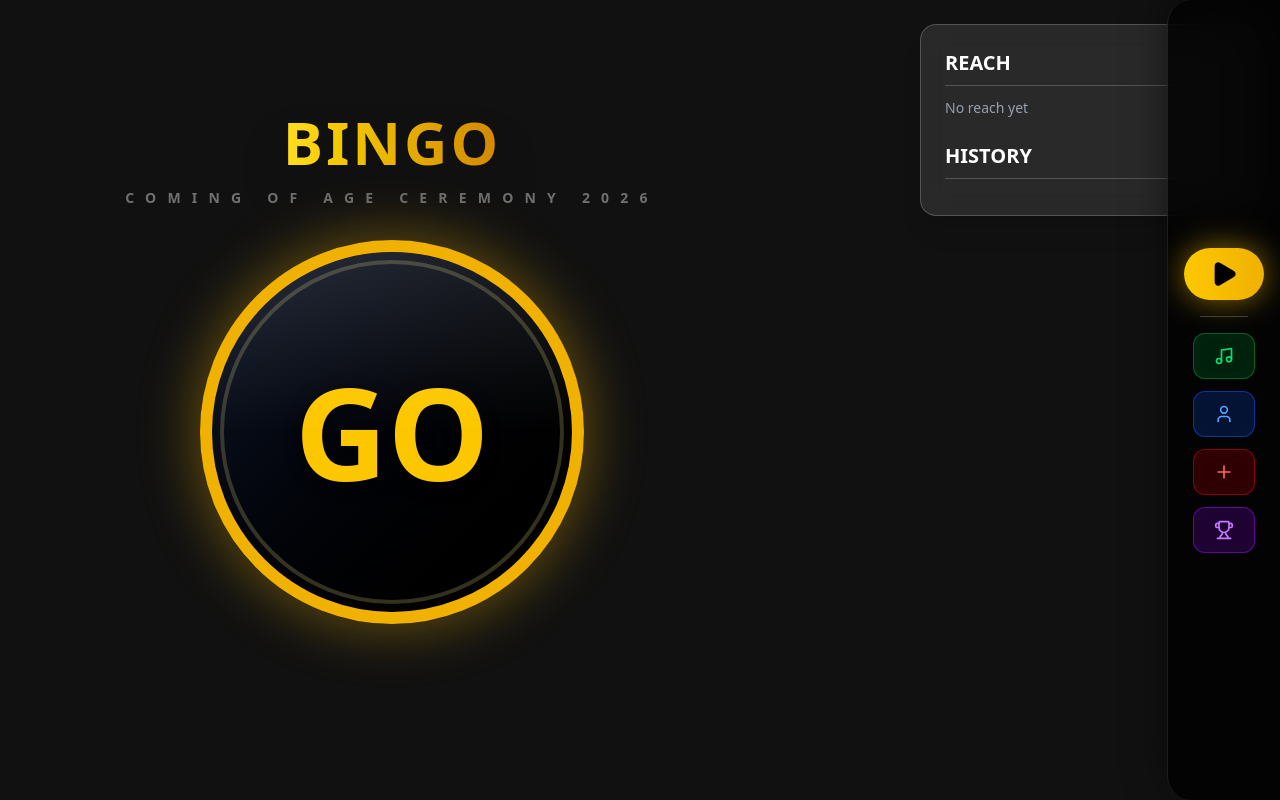
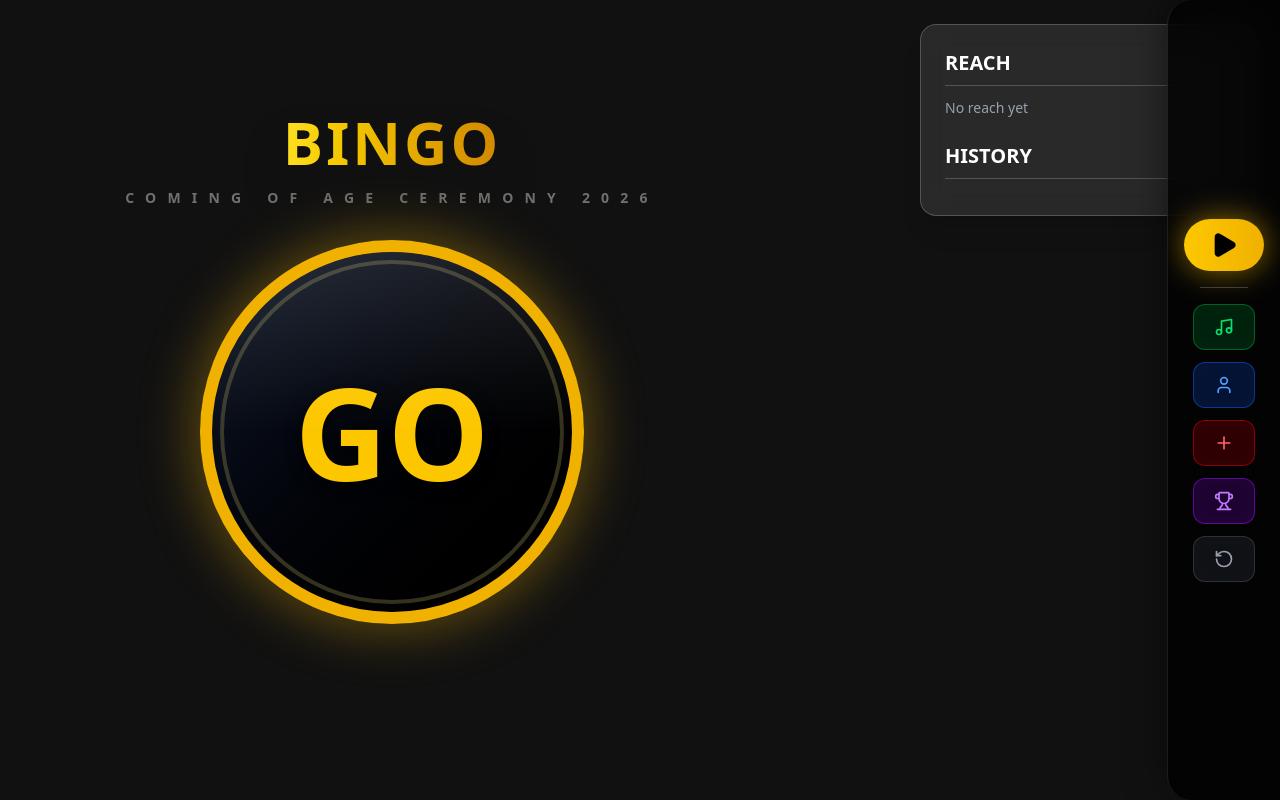
Before and after one commit to sushimaru2006/bingo_alpha, a React (Vite) app: page / in a window 1280 px wide. Built offline with nearby package versions, Linux system fonts and the light colour scheme; a web font is replaced by a local one.

Commit message:
⚡️履歴の保持

```diff
--- a/src/App.jsx
+++ b/src/App.jsx
@@ -166,6 +166,7 @@ function App() {
               onModeChange={handleModeChange}
               onAddReach={() => setShowReachModal(true)}
               isSpinning={game.isSpinning}
+              onReset={game.resetGame}
             />
           </div>
         } />
--- a/src/components/ControlPanel.jsx
+++ b/src/components/ControlPanel.jsx
@@ -1,6 +1,6 @@
-import { Play, Music, User, Trophy, Plus } from 'lucide-react';
+import { Play, Music, User, Trophy, Plus, RotateCcw } from 'lucide-react';
 
-const ControlPanel = ({ onSpin, onModeChange, onAddReach, isSpinning }) => {
+const ControlPanel = ({ onSpin, onModeChange, onAddReach, isSpinning, onReset }) => {
     return (
         <div className="flex flex-wrap landscape:flex-col justify-center items-center gap-4 p-6 landscape:p-4 bg-black/80 backdrop-blur-xl rounded-t-3xl landscape:rounded-t-none landscape:rounded-l-3xl border-t landscape:border-t-0 landscape:border-l border-white/10 w-full landscape:w-auto fixed bottom-0 left-0 landscape:left-auto landscape:right-0 landscape:top-0 landscape:bottom-0 z-50 shadow-[0_-10px_40px_rgba(0,0,0,0.5)] h-auto landscape:h-full overflow-y-auto">
             <button
@@ -29,6 +29,10 @@ const ControlPanel = ({ onSpin, onModeChange, onAddReach, isSpinning }) => {
                 <button onClick={() => onModeChange('SUCCESS')} className="flex items-center gap-2 px-5 py-3 bg-purple-600/20 hover:bg-purple-600 text-purple-400 hover:text-white border border-purple-600/50 font-bold rounded-xl transition-all backdrop-blur-sm landscape:justify-center">
                     <Trophy size={20} /> <span className="hidden md:inline landscape:hidden xl:inline">Bingo!</span>
                 </button>
+
+                <button onClick={onReset} className="flex items-center gap-2 px-5 py-3 bg-gray-600/20 hover:bg-red-600/80 text-gray-400 hover:text-white border border-gray-600/50 font-bold rounded-xl transition-all backdrop-blur-sm landscape:justify-center">
+                    <RotateCcw size={20} /> <span className="hidden md:inline landscape:hidden xl:inline">Reset</span>
+                </button>
             </div>
         </div>
     );
```
